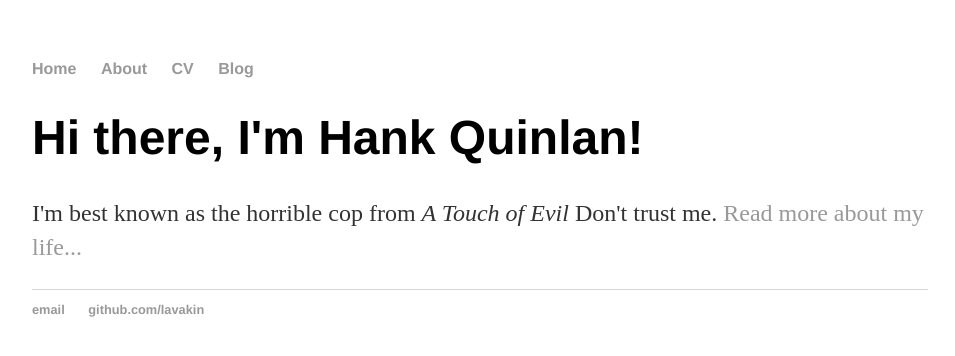
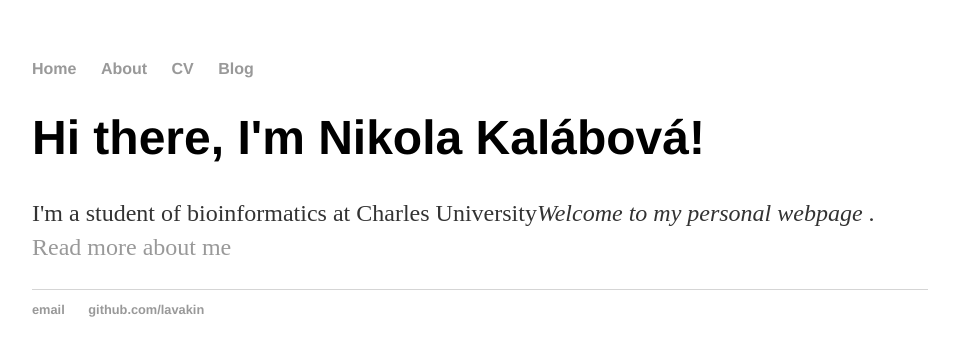
Before and after one commit to lavakin/lavakin.github.io, a Jekyll site: the page built from index.html, in a window 1280 px wide. Shown: the top 356 px of the page, without its empty margins (160-1115 px from the left). Built offline with Jekyll 4.4.1, drawn with Linux system fonts in a browser that asks for light colours.

Commit message:
Update index.html

```diff
--- a/index.html
+++ b/index.html
@@ -1,8 +1,8 @@
 ---
 layout: default
-title: Hank Quinlan, Horrible Cop
+title: Nikola Kalábová, Personal Webpage
 ---
 <div class="blurb">
-	<h1>Hi there, I'm Hank Quinlan!</h1>
-	<p>I'm best known as the horrible cop from <em>A Touch of Evil</em> Don't trust me. <a href="/about">Read more about my life...</a></p>
+	<h1>Hi there, I'm Nikola Kalábová!</h1>
+	<p>I'm a student of bioinformatics at Charles University<em>Welcome to my personal webpage</em> . <a href="/about">Read more about me</a></p>
 </div><!-- /.blurb -->
```
